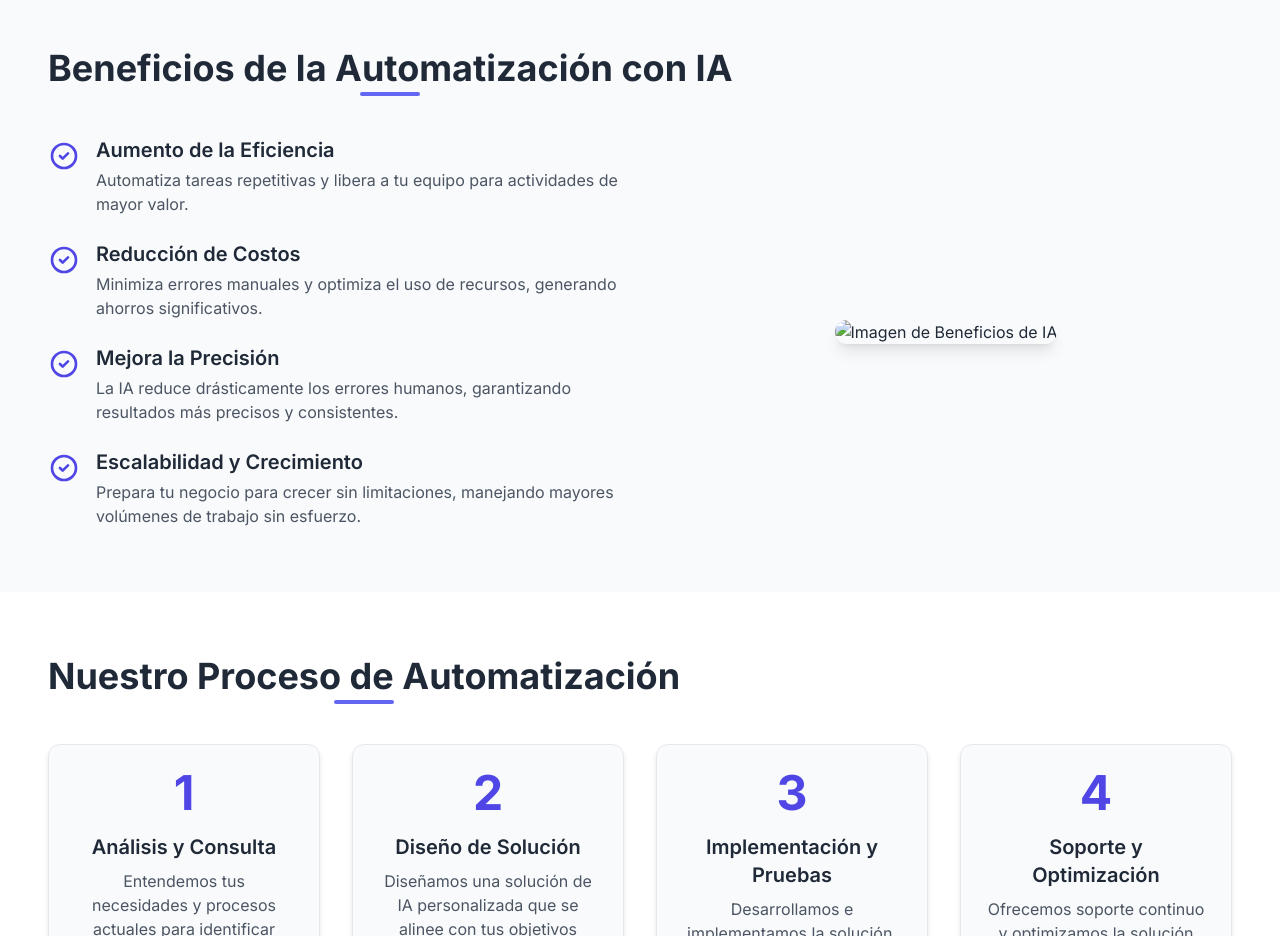
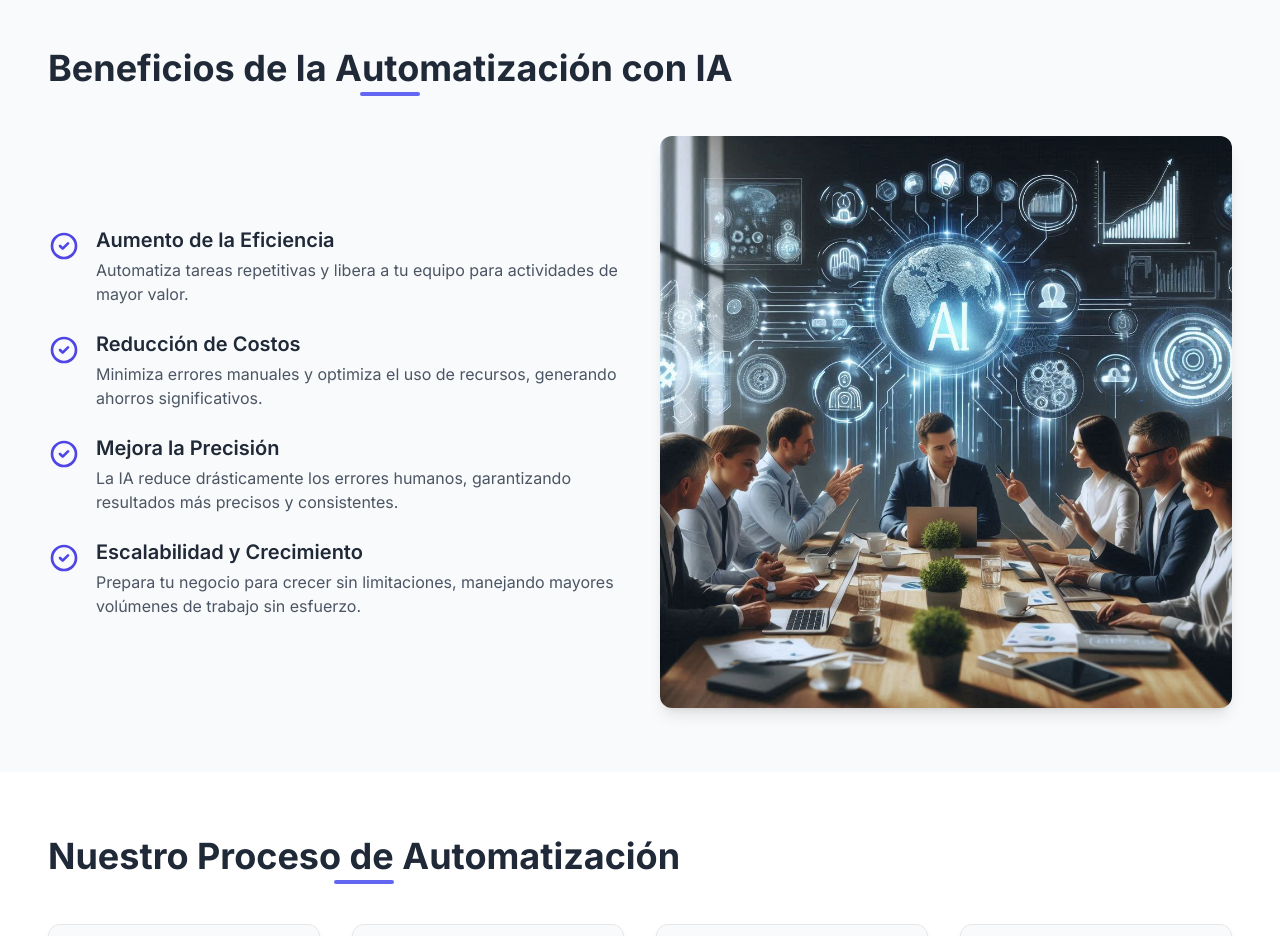
Before and after one commit to espe-care/AutomatizIA, a plain HTML site: page index.html in a window 1280 px wide. Shown: the part 1320-2256 px from the top of the page. Drawn offline with nearby package versions, Linux system fonts and the light colour scheme.

Commit message:
Add files via upload

```diff
--- a/index.html
+++ b/index.html
@@ -205,7 +205,7 @@
                     </div>
                 </div>
                 <div class="flex justify-center">
-                    <img src="assets/beneficios.jpg" alt="Imagen de Beneficios de IA" class="rounded-xl shadow-lg max-w-full h-auto">
+                    <img src="assets/beneficios.jpeg" alt="Imagen de Beneficios de IA" class="rounded-xl shadow-lg max-w-full h-auto">
                 </div>
             </div>
         </div>
```
